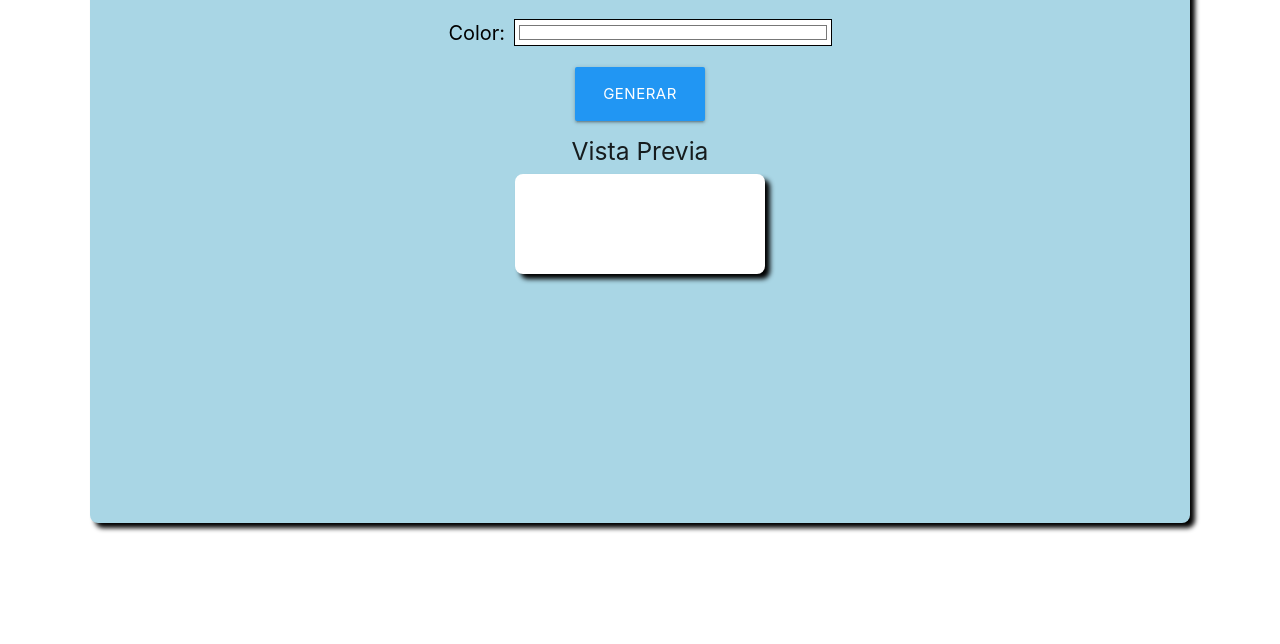
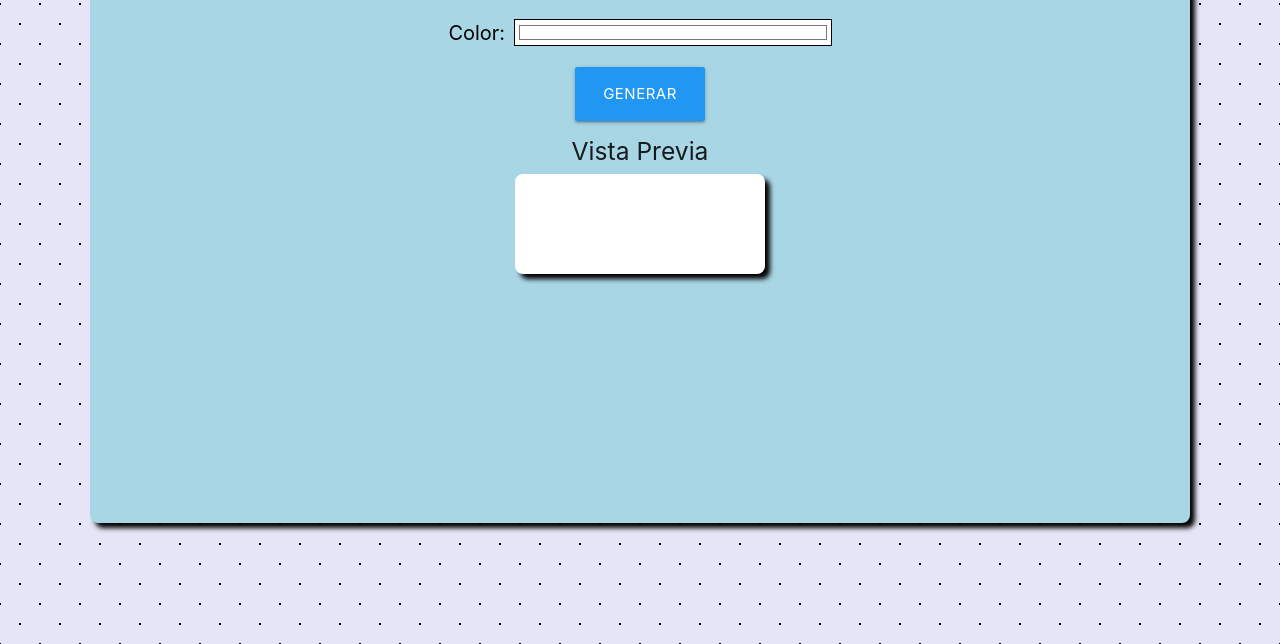
Before and after one commit to Alane-Tc/Color-Generator, a plain HTML site: page index.html in a window 1280 px wide. Shown: the part 156-800 px from the top of the page. Drawn offline with nearby package versions, Linux system fonts and the light colour scheme.

Commit message:
modified files

```diff
--- a/src/SCSS/index.scss
+++ b/src/SCSS/index.scss
@@ -10,6 +10,13 @@ $fondoDiv: #a9d6e5;
 
 @mixin fontSize ($size) {
     font-size: $size;
+}
+
+body{
+    background-color: #E5E5F7;
+    background-image:  radial-gradient(#020202 1px, transparent 1px), radial-gradient(#020202 1px, #E5E5F7 1px);
+    background-size: 40px 40px;
+    background-position: 0 0,20px 20px;
 }
 
 .margin10A{
```
Also changed, not shown: src/CSS/index.css.
